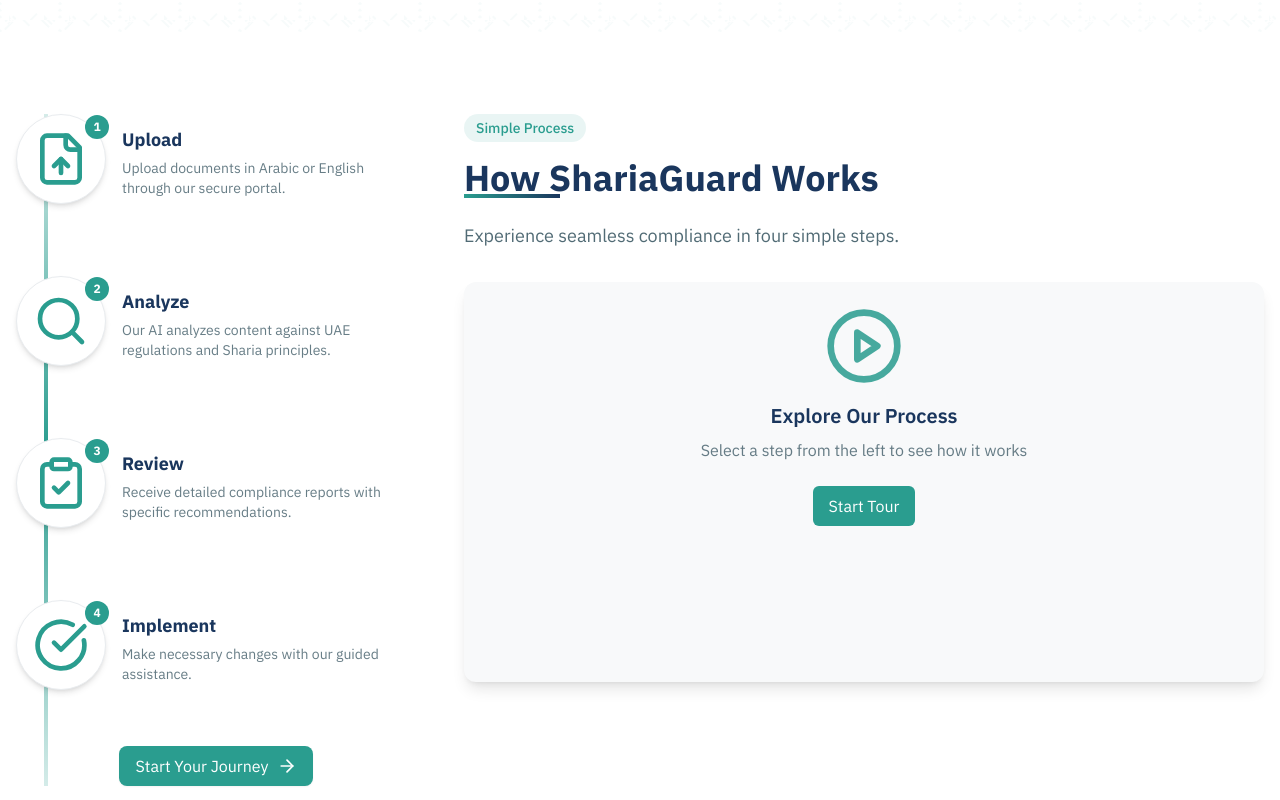
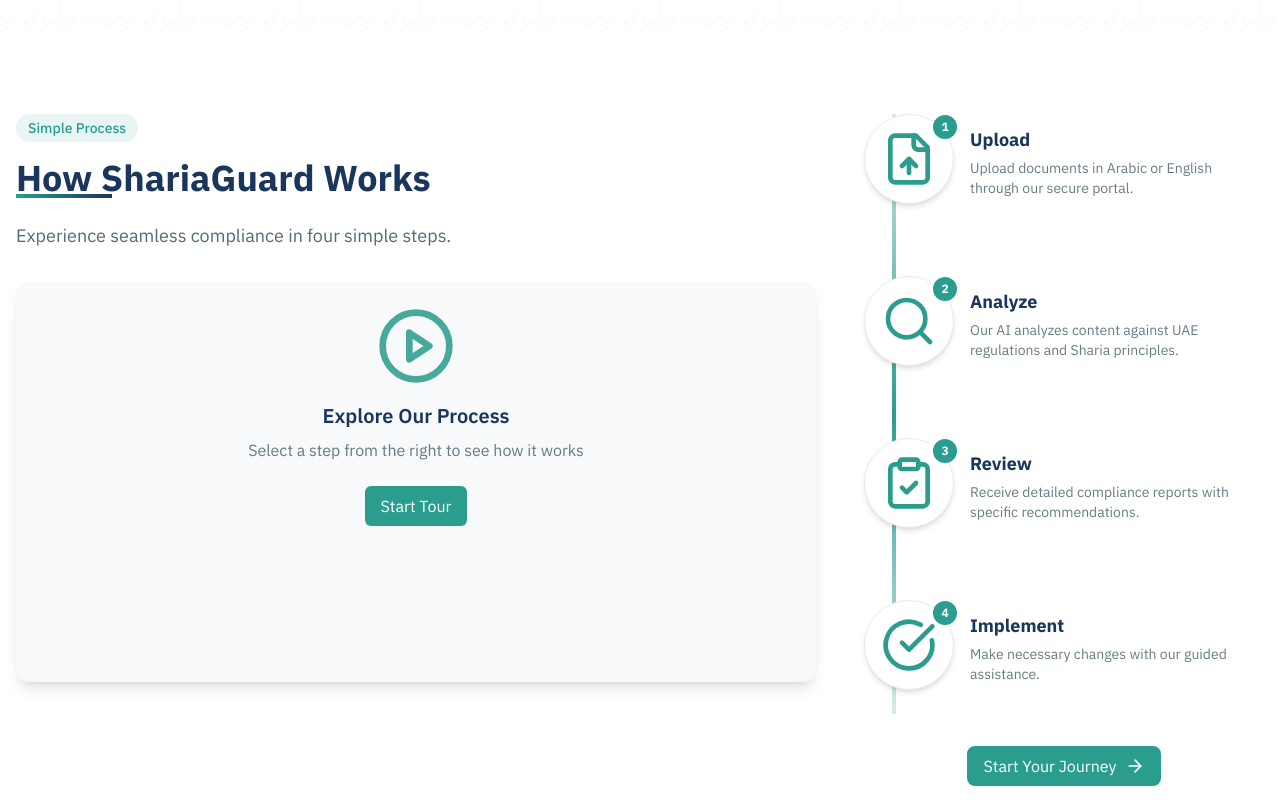
Before and after one commit to GopalGB/sharia-safeguard-design, a React (Vite) app: page / in a window 1280 px wide. Shown: the part 2040-2840 px from the top of the page. Built offline with nearby package versions, Linux system fonts and the light colour scheme.

Commit message:
Reverted to edit edt-48130f4e-5198-4f58-86f1-fd16febeadc6: "Restructure How It Works section
The How It Works section was restructured to a vertical layout with animations focused on the current step."

```diff
--- a/src/components/HowItWorks.tsx
+++ b/src/components/HowItWorks.tsx
@@ -1,3 +1,4 @@
+
 import React, { useState, useEffect } from 'react';
 import { FileUp, Search, ClipboardCheck, CheckCircle, ArrowRight, PlayCircle, X } from 'lucide-react';
 import { Link } from 'react-router-dom';
@@ -236,72 +237,9 @@ const HowItWorks = () => {
         <div className={`max-w-7xl mx-auto transition-all duration-1000 ${
           visible ? 'opacity-100 translate-y-0' : 'opacity-0 translate-y-10'
         }`}>
-          <div className="flex flex-col lg:flex-row gap-12">
-            <div className="lg:w-1/3 order-2 lg:order-1">
-              <div className="sticky top-32">
-                <div className="relative">
-                  <div className="absolute top-0 bottom-0 left-7 w-1 bg-gradient-to-b from-mutedTeal/20 via-mutedTeal to-mutedTeal/20 z-0"></div>
-
-                  <div className="space-y-12 relative z-10">
-                    {steps.map((step, index) => (
-                      <PageTransition key={index} delay={index * 200 + 100} direction="left">
-                        <div
-                          className={`flex items-start transition-all duration-500 ${
-                            visible ? 'opacity-100 translate-x-0' : 'opacity-0 translate-x-10'
-                          } ${activeStep === index ? 'scale-110 translate-x-2' : ''} ${hoveredStep === index ? 'transform translate-x-1' : ''}`}
-                          onMouseEnter={() => setHoveredStep(index)}
-                          onMouseLeave={() => setHoveredStep(null)}
-                          onClick={() => setActiveStep(index)}
-                        >
-                          <div
-                            className={`relative flex-shrink-0 bg-white rounded-full p-4 shadow-md mb-6 border border-softGray mr-4 transition-all duration-300 cursor-pointer group
-                            ${activeStep === index ? 'bg-mutedTeal border-mutedTeal' : ''}
-                            ${hoveredStep === index ? 'shadow-lg bg-mutedTeal/5 border-mutedTeal/30 animate-border-glow' : ''}`}
-                          >
-                            <div className={`transition-transform duration-300 ${
-                              hoveredStep === index || activeStep === index ? 'text-mutedTeal animate-bounce-subtle' : ''
-                            } ${activeStep === index ? 'text-white' : ''}`}>
-                              {step.icon}
-                            </div>
-                            <span className={`absolute top-0 -right-1 inline-block bg-mutedTeal text-white w-6 h-6 rounded-full flex items-center justify-center text-xs font-bold transition-all duration-300 ${
-                              hoveredStep === index || activeStep === index ? 'animate-highlight-pulse' : ''
-                            }`}>
-                              {index + 1}
-                            </span>
-                          </div>
-
-                          <div className={`flex flex-col pt-3 ${activeStep === index ? 'transform scale-105' : ''}`}>
-                            <h3 className={`text-lg font-bold mb-1 transition-all duration-300 ${
-                              activeStep === index ? 'text-mutedTeal' : 'text-navyTrust'
-                            } ${hoveredStep === index ? 'text-mutedTeal' : ''}`}>
-                              {step.title}
-                            </h3>
-                            <p className={`text-sm transition-all duration-300 ${
-                              hoveredStep === index || activeStep === index ? 'text-deepCharcoal' : 'text-deepCharcoal/70'
-                            }`}>
-                              {step.description}
-                            </p>
-                          </div>
-                        </div>
-                      </PageTransition>
-                    ))}
-                  </div>
-
-                  <div className="mt-8 text-center">
-                    <Link
-                      to="/demo"
-                      className="inline-flex items-center bg-mutedTeal text-white px-4 py-2 rounded-lg shadow-sm hover:bg-mutedTeal/90 transition-all duration-300 transform hover:-translate-y-1 hover:shadow-lg group ripple-button overflow-hidden relative"
-                    >
-                      <span className="relative z-10">Start Your Journey</span>
-                      <ArrowRight className="ml-2 h-5 w-5 transition-transform duration-300 group-hover:translate-x-1 relative z-10" />
-                      <span className="absolute inset-0 bg-gradient-to-r from-navyTrust to-mutedTeal opacity-0 group-hover:opacity-100 transition-opacity duration-500"></span>
-                    </Link>
-                  </div>
-                </div>
-              </div>
-            </div>
-
-            <div className="lg:w-2/3 order-1 lg:order-2">
+          <div className="flex flex-col md:flex-row gap-12">
+            {/* Main content on the left */}
+            <div className="md:w-2/3">
               <div className="flex flex-col items-start mb-8">
                 <div className="inline-block bg-mutedTeal/10 text-mutedTeal px-3 py-1 rounded-full text-sm font-medium mb-4 animate-border-glow">
                   Simple Process
@@ -315,6 +253,7 @@ const HowItWorks = () => {
                 </p>
               </div>
 
+              {/* Content display area */}
               <div className="bg-lightSand rounded-xl p-6 shadow-lg min-h-[400px]">
                 {activeStep === null ? (
                   <div className="flex items-center justify-center h-full">
@@ -323,7 +262,7 @@ const HowItWorks = () => {
                         <PlayCircle className="h-20 w-20 mx-auto animate-pulse-soft" />
                       </div>
                       <h3 className="text-xl font-semibold text-navyTrust mb-2">Explore Our Process</h3>
-                      <p className="text-deepCharcoal/70 mb-6">Select a step from the left to see how it works</p>
+                      <p className="text-deepCharcoal/70 mb-6">Select a step from the right to see how it works</p>
                       <div className="flex justify-center">
                         <button
                           onClick={() => setActiveStep(0)}
@@ -335,7 +274,7 @@ const HowItWorks = () => {
                     </div>
                   </div>
                 ) : (
-                  <PageTransition key={activeStep} direction="right">
+                  <PageTransition key={activeStep} direction="left">
                     <div className="space-y-4">
                       <div className="flex items-center mb-4">
                         <div className="w-10 h-10 rounded-full bg-mutedTeal flex items-center justify-center text-white mr-3">
@@ -375,9 +314,81 @@ const HowItWorks = () => {
                 )}
               </div>
             </div>
+
+            {/* Vertical steps on the right */}
+            <div className="md:w-1/3">
+              <div className="sticky top-32">
+                <div className="relative">
+                  {/* Connecting line */}
+                  <div className="absolute top-0 bottom-0 left-7 w-1 bg-gradient-to-b from-mutedTeal/20 via-mutedTeal to-mutedTeal/20 z-0"></div>
+
+                  {/* Steps */}
+                  <div className="space-y-12 relative z-10">
+                    {steps.map((step, index) => (
+                      <PageTransition key={index} delay={index * 200 + 100} direction="right">
+                        <div
+                          className={`flex items-start transition-all duration-500 ${
+                            visible ? 'opacity-100 translate-x-0' : 'opacity-0 translate-x-10'
+                          } ${activeStep === index ? 'scale-110 -translate-x-2' : ''} ${hoveredStep === index ? 'transform -translate-x-1' : ''}`}
+                          onMouseEnter={() => setHoveredStep(index)}
+                          onMouseLeave={() => setHoveredStep(null)}
+                          onClick={() => setActiveStep(index)}
+                        >
+                          <div
+                            className={`relative flex-shrink-0 bg-white rounded-full p-4 shadow-md mb-6 border border-softGray mr-4 transition-all duration-300 cursor-pointer group
+                            ${activeStep === index ? 'bg-mutedTeal border-mutedTeal' : ''}
+                            ${hoveredStep === index ? 'shadow-lg bg-mutedTeal/5 border-mutedTeal/30 animate-border-glow' : ''}`}
+                          >
+                            <div className={`transition-transform duration-300 ${
+                              hoveredStep === index || activeStep === index ? 'text-mutedTeal animate-bounce-subtle' : ''
+                            } ${activeStep === index ? 'text-white' : ''}`}>
+                              {step.icon}
+                            </div>
+                            <span className={`absolute top-0 -right-1 inline-block bg-mutedTeal text-white w-6 h-6 rounded-full flex items-center justify-center text-xs font-bold transition-all duration-300 ${
+                              hoveredStep === index || activeStep === index ? 'animate-highlight-pulse' : ''
+                            }`}>
+                              {index + 1}
+                            </span>
+                          </div>
+
+                          <div className={`flex flex-col pt-3 ${activeStep === index ? 'transform scale-105' : ''}`}>
+                            <h3 className={`text-lg font-bold mb-1 transition-all duration-300 ${
+                              activeStep === index ? 'text-mutedTeal' : 'text-navyTrust'
+                            } ${hoveredStep === index ? 'text-mutedTeal' : ''}`}>
+                              {step.title}
+                            </h3>
+                            <p className={`text-sm transition-all duration-300 ${
+                              hoveredStep === index || activeStep === index ? 'text-deepCharcoal' : 'text-deepCharcoal/70'
+                            }`}>
+                              {step.description}
+                            </p>
+                          </div>
+                        </div>
+                      </PageTransition>
+                    ))}
+                  </div>
+                </div>
+
+                {/* CTA button at the bottom */}
+                <PageTransition delay={800} direction="right">
+                  <div className="mt-8 text-center">
+                    <Link
+                      to="/demo"
+                      className="inline-flex items-center bg-mutedTeal text-white px-4 py-2 rounded-lg shadow-sm hover:bg-mutedTeal/90 transition-all duration-300 transform hover:-translate-y-1 hover:shadow-lg group ripple-button overflow-hidden relative"
+                    >
+                      <span className="relative z-10">Start Your Journey</span>
+                      <ArrowRight className="ml-2 h-5 w-5 transition-transform duration-300 group-hover:translate-x-1 relative z-10" />
+                      <span className="absolute inset-0 bg-gradient-to-r from-navyTrust to-mutedTeal opacity-0 group-hover:opacity-100 transition-opacity duration-500"></span>
+                    </Link>
+                  </div>
+                </PageTransition>
+              </div>
+            </div>
           </div>
         </div>
       </div>
+
+      {/* We're removing the separate Dialog component since we've incorporated the demo directly in the main content area */}
     </section>
   );
 };
```
